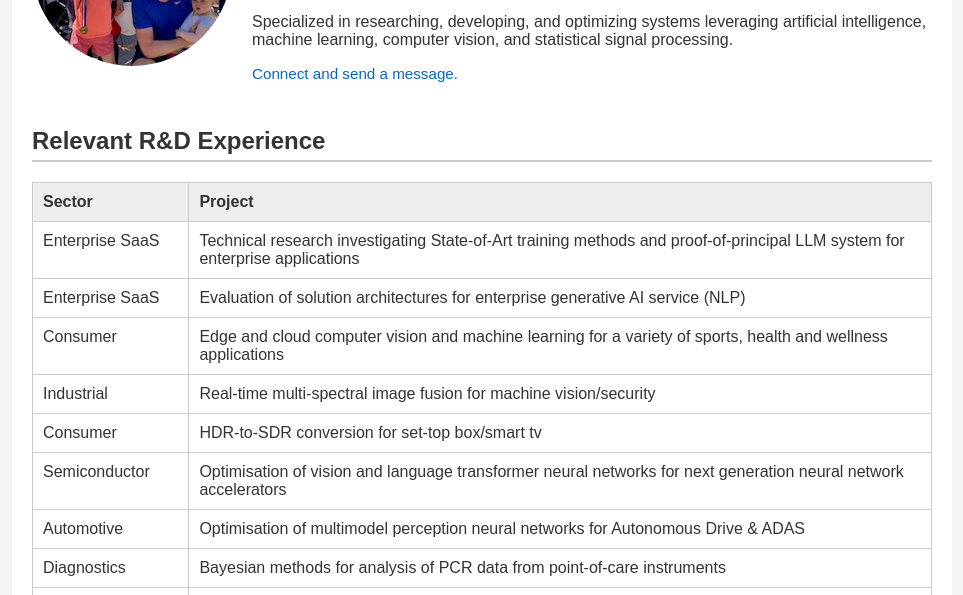
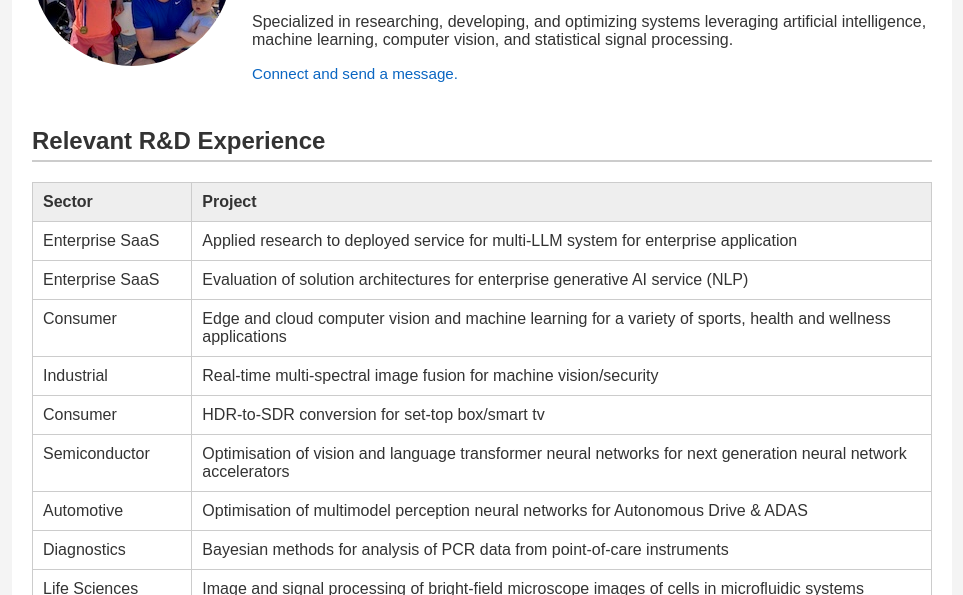
Before and after one commit to ashleysbutcher/ashleysbutcher.github.io, a plain HTML site: page index.html in a window 1280 px wide. Shown: the part 205-800 px from the top of the page, without its empty margins (158-1121 px from the left). Drawn offline with Linux system fonts and the light colour scheme.

Commit message:
Better describe enterprise project

```diff
--- a/index.html
+++ b/index.html
@@ -117,7 +117,7 @@
         <tbody>
           <tr>
             <td>Enterprise SaaS</td>
-            <td>Technical research investigating State-of-Art training methods and proof-of-principal LLM system for enterprise applications</td>
+            <td>Applied research to deployed service for multi-LLM system for enterprise application</td>
           </tr>
           <tr>
             <td>Enterprise SaaS</td>
```
